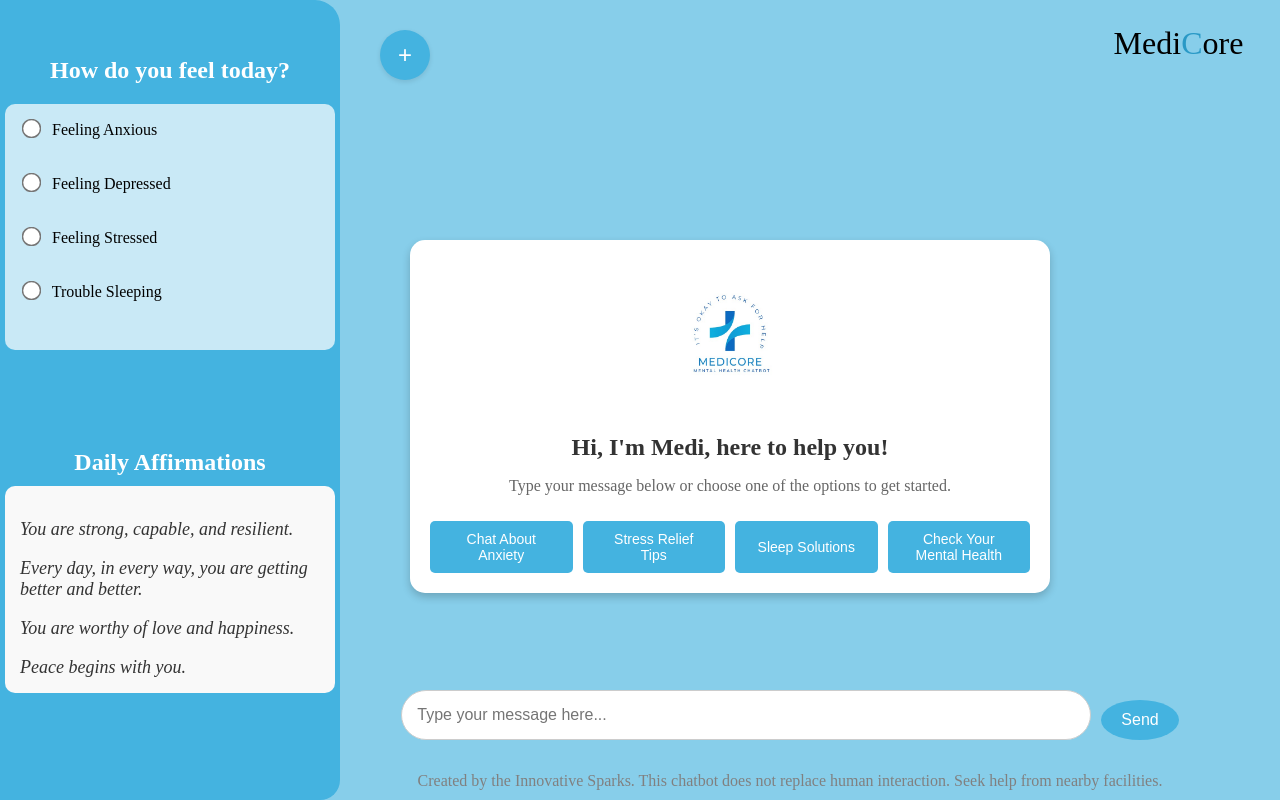
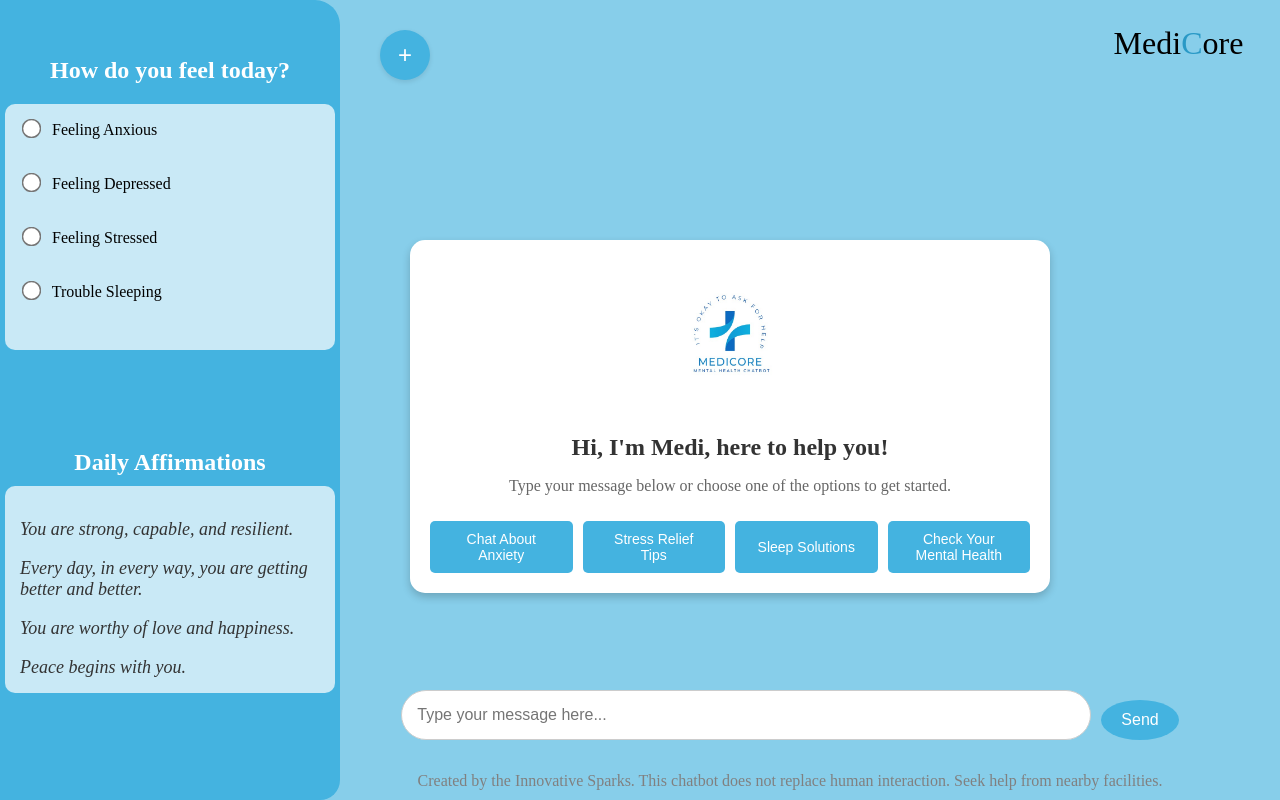
Before and after one commit to agent-mea/MediCore, a Flask app: page / in a window 1280 px wide. Run offline with Flask 3, Linux system fonts and the light colour scheme; some web fonts are replaced.

Commit message:
Add files via upload

```diff
--- a/Flask Code/static/style.css
+++ b/Flask Code/static/style.css
@@ -334,7 +334,7 @@ button:hover {
 
 .affirmations-container {
 
-    background-color: #f9f9f9;
+    background-color: #C9E9F6;
     border-radius: 10px;
     padding: 15px;
     max-height: 200px;
@@ -358,7 +358,7 @@ button:hover {
 
 .affirmation:hover{
 
-    box-shadow: 0 2px 5px rgba(94, 164, 167, 0.724);
+    box-shadow: 0 2px 5px rgba(39, 168, 173, 0.724);
     border-radius: 10px;
     padding: 10px;
     transition-duration: 500ms;
```
